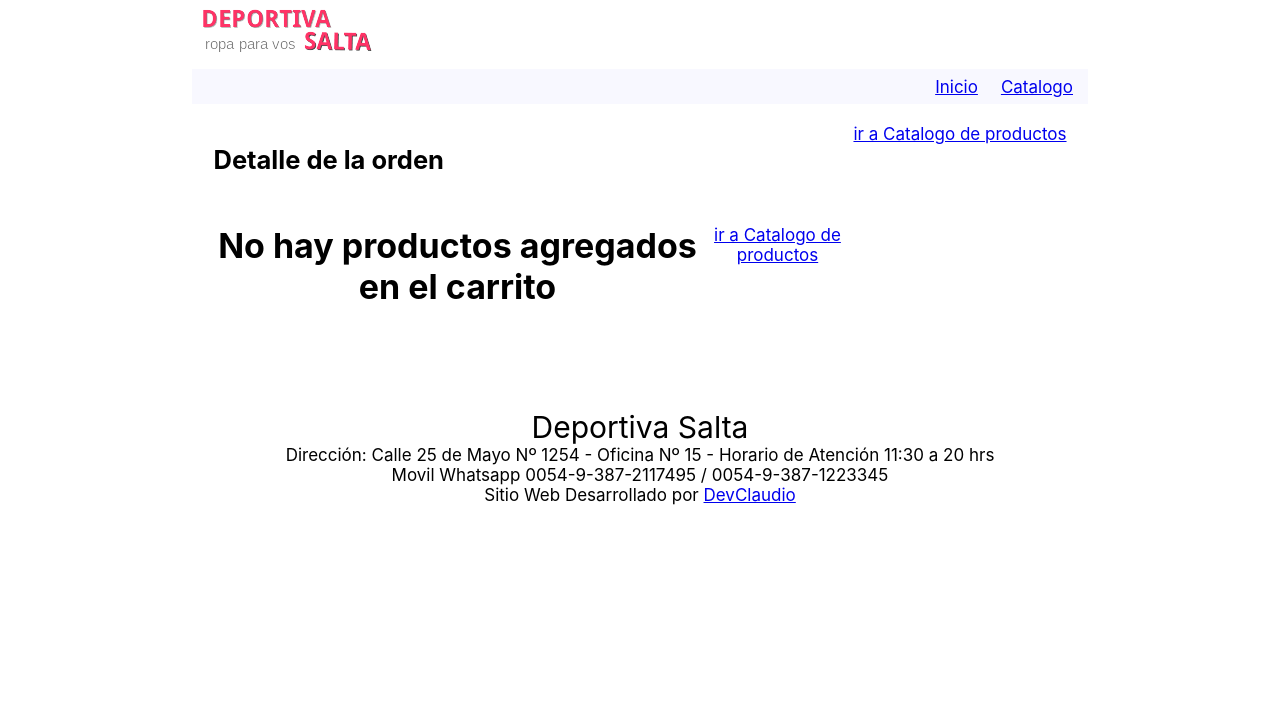
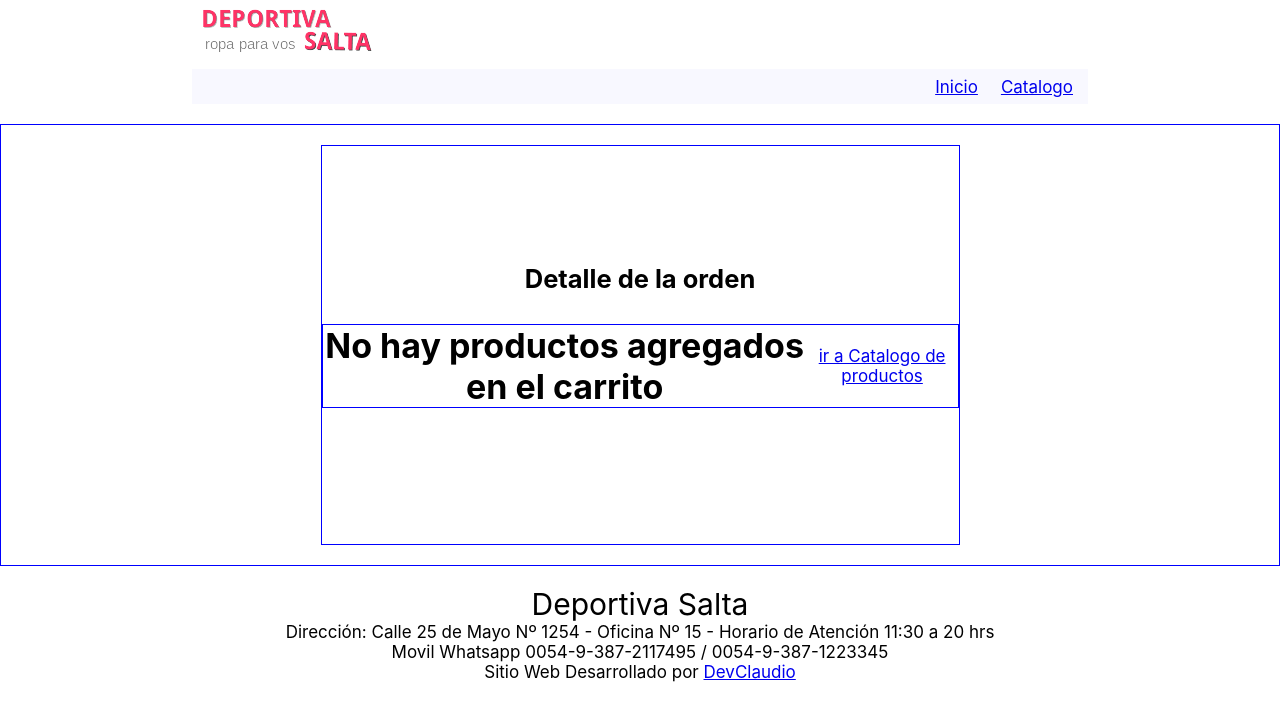
Before and after one commit to claudiososa/deportivasaltasosa, a React (Create React App) app: page /cart in a window 1280 px wide. Shown: the top 718 px of the page. Built offline with nearby package versions, Linux system fonts and the light colour scheme.

Commit message:
mejora en css

```diff
--- a/src/assets/styles/Footer.css
+++ b/src/assets/styles/Footer.css
@@ -1,8 +1,4 @@
 .footer-container {
-    display:flex;
-    flex-direction: column;
-    justify-content: center;
-    align-items: center;
     height:180px;
 }
 
--- a/src/assets/styles/cart.css
+++ b/src/assets/styles/cart.css
@@ -4,12 +4,14 @@
     margin-bottom:2rem;
     flex-direction: row;
     justify-content: center;
-    align-items: start;
+    align-items:center;
+    border:1px solid blue;
 }
 
 .showContent .cart {
     display: flex;
     flex-direction: column;
+    height: 400px;
     width: 50%;
 }
 
@@ -21,9 +23,10 @@
     display: flex;
     flex-direction: column;
     width: 20%;
-    align-items: start;
-    height: 100%;
+    align-items: flex-start;
+    height: 400px;
     padding: 20px;
+    border:1px solid red;
 }
 
 .showContent button {
@@ -38,12 +41,12 @@
     flex-direction: column;
     width: 20%;
     padding: 20px;
-    height: 100%;
+    height: 400px;
     align-items: start;
 }
 
 .showContent p {
-    margin-bottom: 3rem;
+    margin-bottom: 1rem;
 }
 
 .showContent input {
@@ -63,8 +66,10 @@
 
 
 .cart-container {
+    border:1px solid red;
     display: grid;
-    width: 1200px;
+    justify-content: center;
+    width: 600px;
     grid-template-areas:
     "img title price qty subtotal premove";
     background-color: honeydew;
--- a/src/components/Cart.js
+++ b/src/components/Cart.js
@@ -99,13 +99,15 @@ export default function Cart() {
                 </div>
             </div>
             <div className={ (cart.length > 0 && !confirmation) ? "showContent confirm-data" : "hideContent" } >
-                <p className="step"><h2>Paso 1 Confirmar Orden</h2></p>
-                <p><h3><span><strong>Total: {totalPrice}</strong></span></h3></p>
-                <button onClick={ () => {setButtonCreateOrden(false)} }><strong>Confirmar Orden</strong></button>
-                <button onClick={ clear }><strong>Vaciar Carrito</strong></button>
+                <div>
+                    <p><h2>Paso 1 Confirmar Orden</h2></p>
+                    <p><h3><span><strong>Total: {totalPrice}</strong></span></h3></p>
+                    <button onClick={ () => {setButtonCreateOrden(false)} }><strong>Confirmar Orden</strong></button>
+                    <button onClick={ clear }><strong>Vaciar Carrito</strong></button>
+                </div>
             </div>
             <div className={ (cart.length > 0 && !confirmation) ? "showContent form-data" : "hideContent" }>
-                <h2>Paso 2 Confirmar Datos y Realizar compra</h2>
+                <p><h2>Paso 2 Confirmar compra</h2></p>
                 <form onSubmit={handleSubmit} >
                     <input disabled={buttonCreateOrden} type="email" name="email"  value={buyer.email}  onChange={handleChange} placeholder="email" required></input>
                     <input disabled={buttonCreateOrden} type="name" name="name" value={buyer.name} onChange={handleChange} placeholder="nombre" required></input>
@@ -116,7 +118,7 @@ export default function Cart() {
             </div>
             <div>
                 {confirmation && <p><strong>Gracias por tu compra: Tu Codigo confirmacion de compra es:  {confirmation}</strong></p>}
-                <div><Link to="/products">ir a Catalogo de productos </Link></div>
+                {/* <div><Link to="/products">ir a Catalogo de productos </Link></div> */}
             </div>
     </div>
 
```
